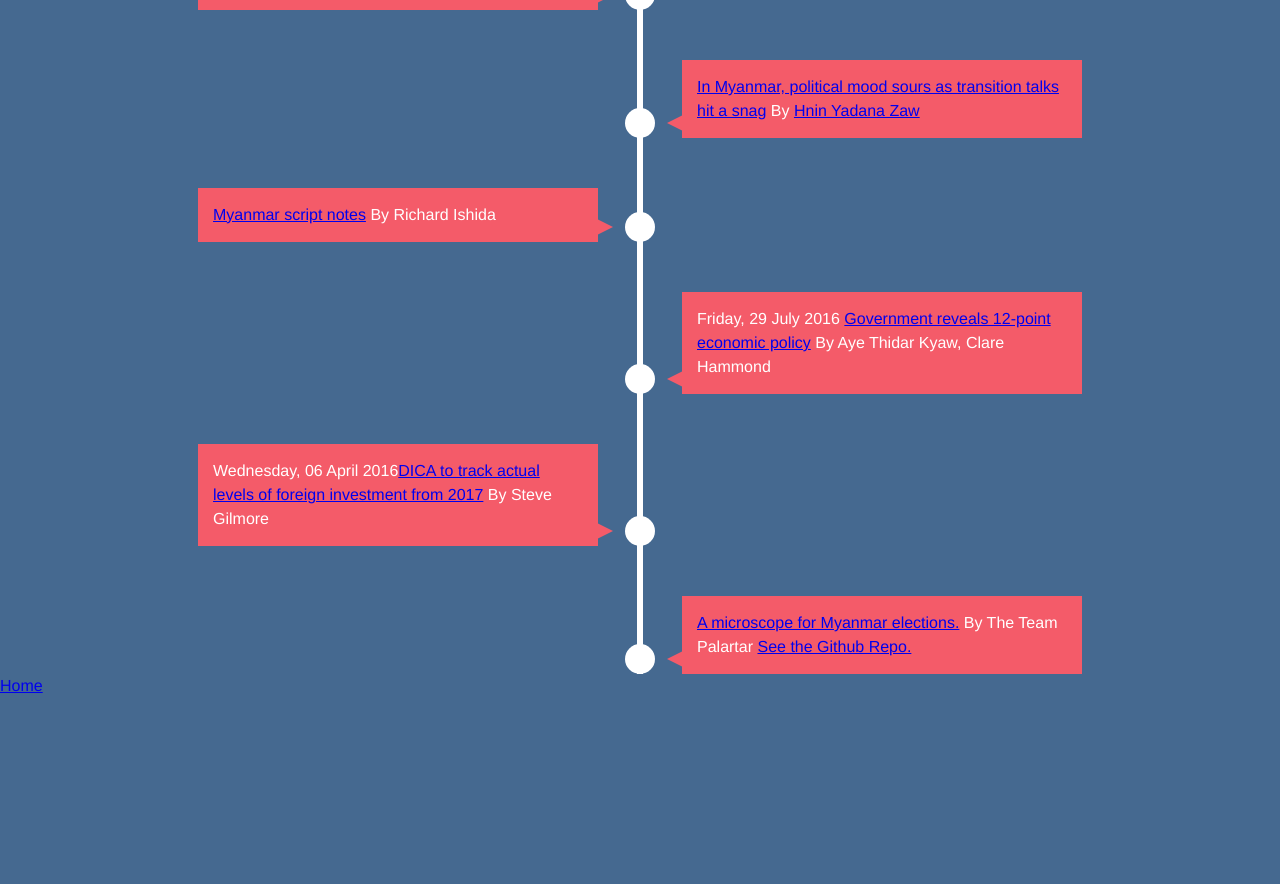
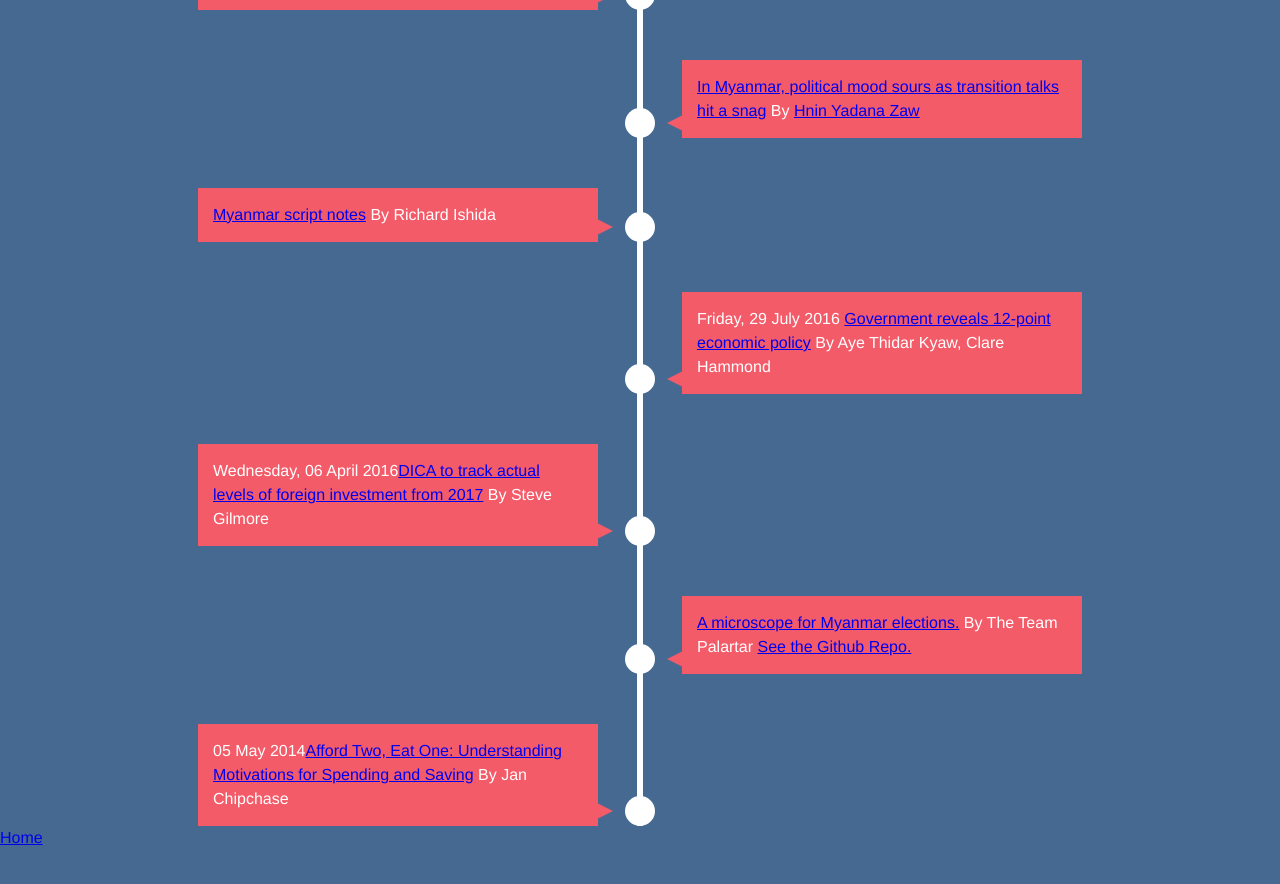
Before and after one commit to sawthinkar/sawthinkar.github.io, a Jekyll site: the page whereIamfrom/index.html, which Jekyll copies as it is, in a window 1280 px wide and 900 px high, scrolled down 1298 px. Shown: the top 884 px of the window. Built offline with Jekyll 4.4.1, drawn with Linux system fonts in a browser that asks for light colours; before the commit the page ends 2046 px from its top, so only the background shows below that.

Commit message:
Update index.html

```diff
--- a/whereIamfrom/index.html
+++ b/whereIamfrom/index.html
@@ -81,7 +81,11 @@ Myanmar, Karen and Buddhism
             <time></time><a href="https://electroscope.info/2015/overall">A microscope for Myanmar elections.</a> By The Team Palartar <a href="https://github.com/Electroscope/electroscope">See the Github Repo.</a>
         </div>
     </li>
-
+    <li>
+        <div>
+            <time>05 May 2014</time><a href="http://janchipchase.com/2014/05/afford-two-eat-one-understanding-motivations-for-spending-and-saving/">Afford Two, Eat One: Understanding Motivations for Spending and Saving</a> By Jan Chipchase
+        </div>
+    </li>
 
 
 </ul>
```
